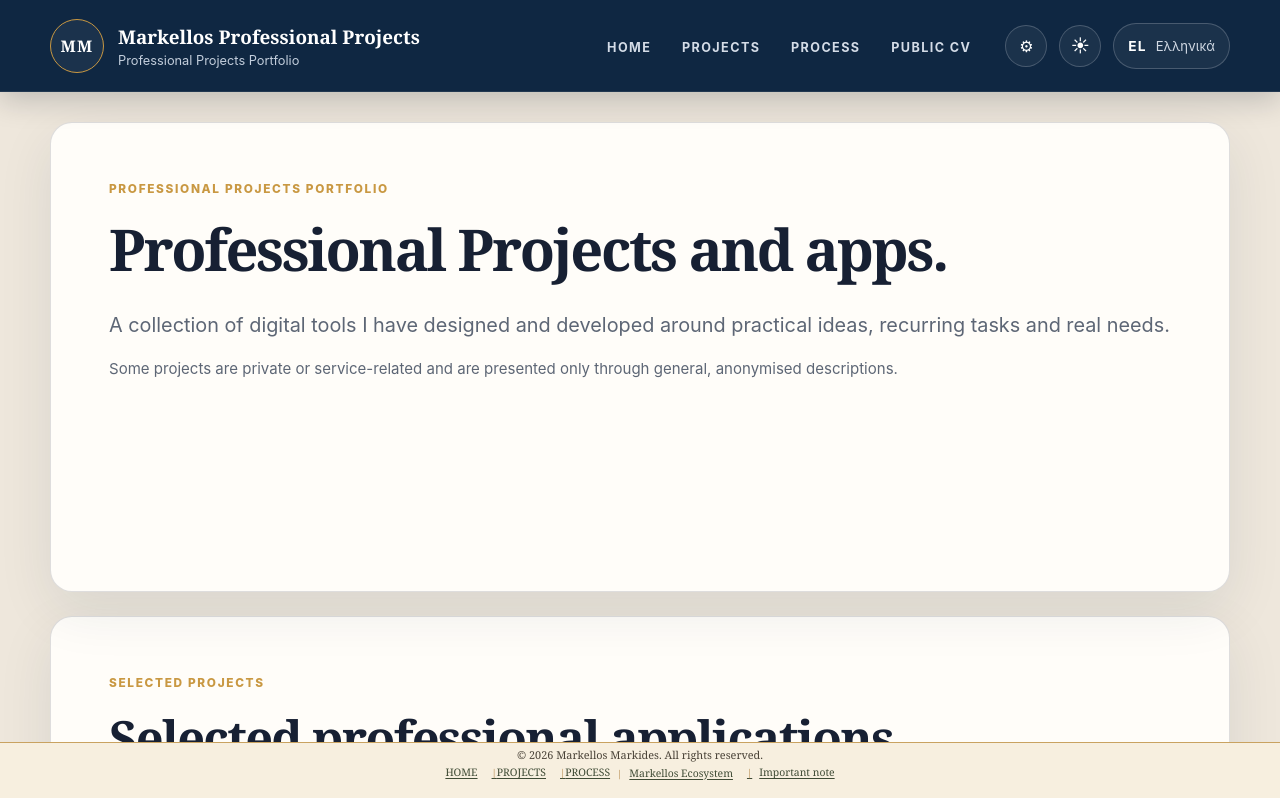
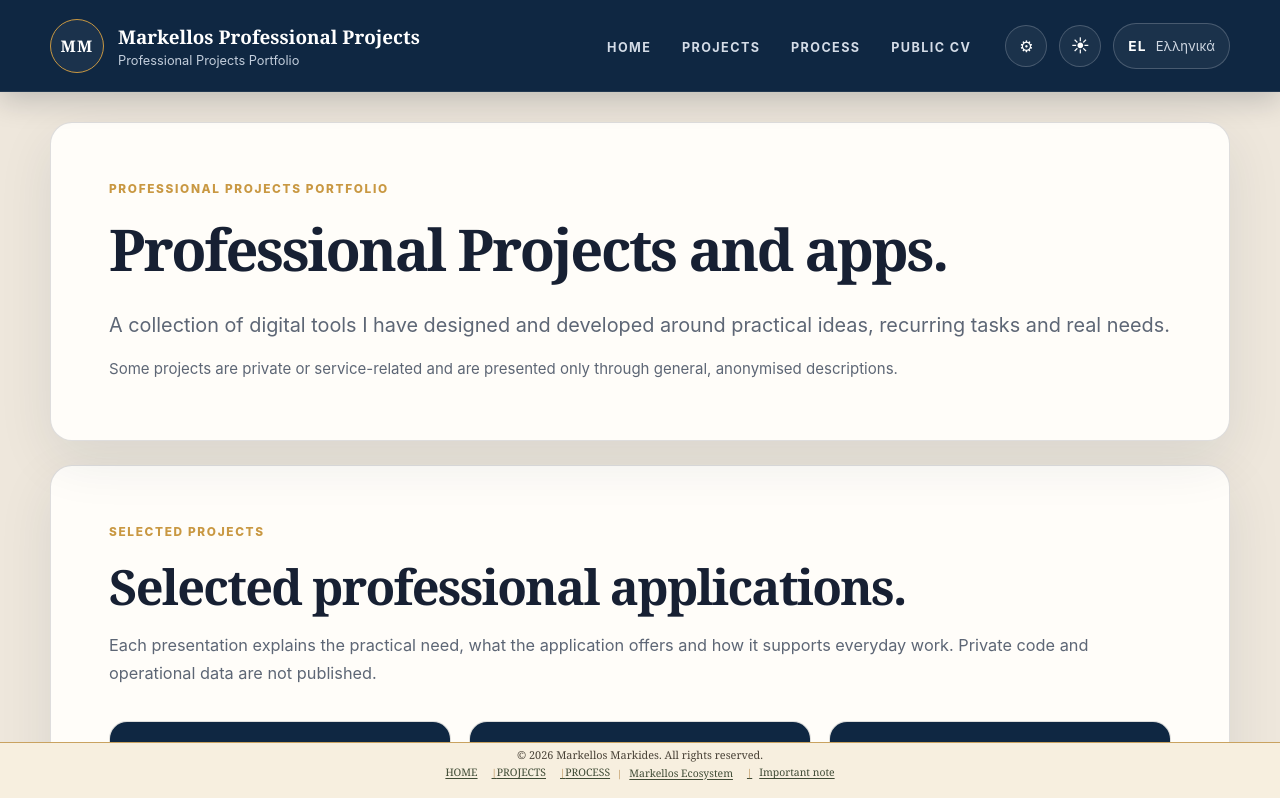
Before and after one commit to mmark76/markellos-professional-apps, a React (Vite) app: page / in a window 1280 px wide. Shown: the top 798 px of the page. Built offline with nearby package versions, Linux system fonts and the light colour scheme.

Commit message:
Reduce empty space in hero card

```diff
--- a/src/hide-hero-buttons.css
+++ b/src/hide-hero-buttons.css
@@ -1,3 +1,7 @@
+.hero-card {
+  min-height: auto !important;
+}
+
 .hero-card .button-row {
   display: none !important;
 }
```
